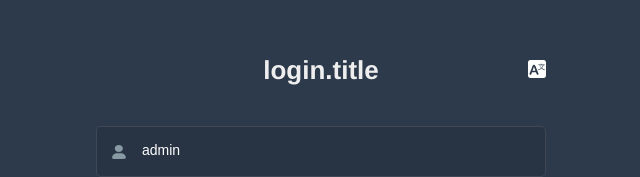
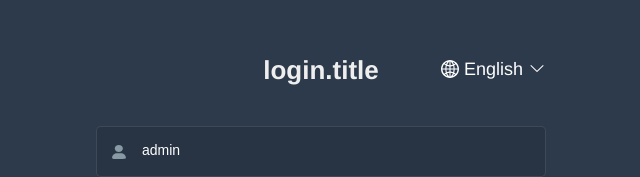
Before and after one commit to ZeviLiao/vue-app-header-sample, a Vue app: page /login in a window 1280 px wide. Shown: the part 104-281 px from the top of the page, without its empty margins (319-959 px from the left). Built offline with nearby package versions, Linux system fonts and the light colour scheme.

Commit message:
add icon

```diff
--- a/src/components/LangSelect/index.vue
+++ b/src/components/LangSelect/index.vue
@@ -1,7 +1,9 @@
 <template>
   <el-dropdown trigger="click" class="international" @command="handleSetLanguage">
     <div>
-      <svg-icon class-name="international-icon" icon-class="language" />
+      <!-- <svg-icon class-name="international-icon" icon-class="language" /> -->
+      <svg-icon icon-class="global" class="icon" />
+      {{ displayLang }}<i class="el-icon-arrow-down el-icon--right" />
     </div>
     <el-dropdown-menu slot="dropdown">
       <el-dropdown-item :disabled="language==='zh'" command="zh">
@@ -25,6 +27,21 @@ export default {
   computed: {
     language() {
       return this.$store.getters.language
+    },
+    displayLang() {
+      let langText = 'English'
+      switch (this.language) {
+        case 'zh':
+          langText = '简体中文'
+          break
+        case 'tw':
+          langText = '繁體中文'
+          break
+        case 'jp':
+          langText = '日本語'
+          break
+      }
+      return langText
     }
   },
   methods: {
--- a/src/layout/components/MessageAlert.vue
+++ b/src/layout/components/MessageAlert.vue
@@ -22,7 +22,7 @@
         </div>
         <el-badge slot="reference">
           <el-badge :is-dot="(msgs.length > 0)" class="item">
-            <svg-icon icon-class="bell-solid" class="ic on" style="font-size:2em;" />
+            <svg-icon icon-class="bell-solid" class="ic on" style="font-size:1.5em;" />
           </el-badge>
         </el-badge>
       </el-popover>
```
Also changed, not shown: src/icons/svg/global.svg (added).
